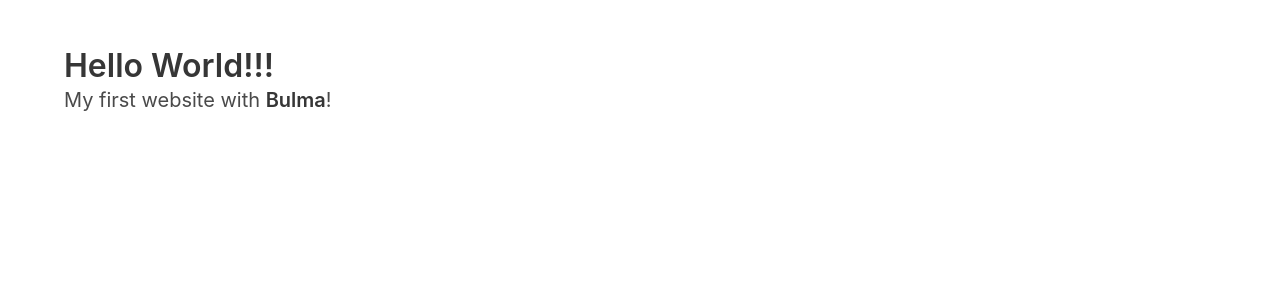
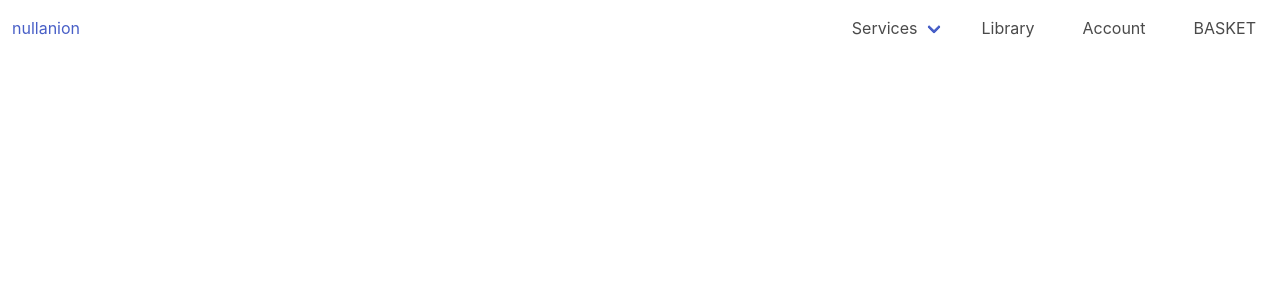
Before and after one commit to lornebb/NullAnIon, a Django app: page / in a window 1280 px wide. Shown: the top 300 px of the page. Run offline with Django 3.2, Linux system fonts and the light colour scheme.

Commit message:
further styling to index.html. nav bar building.

```diff
--- a/home/templates/home/index.html
+++ b/home/templates/home/index.html
@@ -2,14 +2,73 @@
 {% load static %}
 
 {% block content %}
-    <section class="section">
-        <div class="container">
-        <h1 class="title">
-            Hello World!!!
-        </h1>
-        <p class="subtitle">
-            My first website with <strong>Bulma</strong>!
-        </p>
+<nav class="navbar" role="navigation" aria-label="main navigation">
+    <div class="navbar-brand">
+      <a class="navbar-item" href="#">
+        <!-- <img src="https://bulma.io/images/bulma-logo.png" width="112" height="28"> -->
+        nullanion
+      </a>
+
+      <a role="button" class="navbar-burger" aria-label="menu" aria-expanded="false" data-target="navbarBasicExample">
+        <span aria-hidden="true"></span>
+        <span aria-hidden="true"></span>
+        <span aria-hidden="true"></span>
+      </a>
+    </div>
+
+    <div id="navbarBasicExample" class="navbar-menu">
+      <!-- <div class="navbar-start">
+        <a class="navbar-item">
+          Home
+        </a>
+
+        <a class="navbar-item">
+          Documentation
+        </a>
+
+
+      </div> -->
+
+      <div class="navbar-end">
+        <div class="navbar-item has-dropdown is-hoverable">
+            <a class="navbar-link">
+              Services
+            </a>
+
+            <div class="navbar-dropdown">
+              <a class="navbar-item">
+                Mix
+              </a>
+              <a class="navbar-item">
+                Master
+              </a>
+              <a class="navbar-item">
+                Production
+              </a>
+
+              <a class="navbar-item">
+                Soundtrack
+              </a>
+              <a class="navbar-item">
+                Sound Design
+              </a>
+            </div>
+            <div class="navbar-item">
+                <a class="navbar-item">
+                    Library
+                </a>
+            </div>
+            <div class="navbar-item">
+                <a class="navbar-item">
+                    Account
+                </a>
+            </div>
+            <div class="navbar-item">
+                <a class="navbar-item">
+                    BASKET
+                </a>
+            </div>
         </div>
-    </section>
+    </div>
+  </nav>
 {% endblock %}
```
